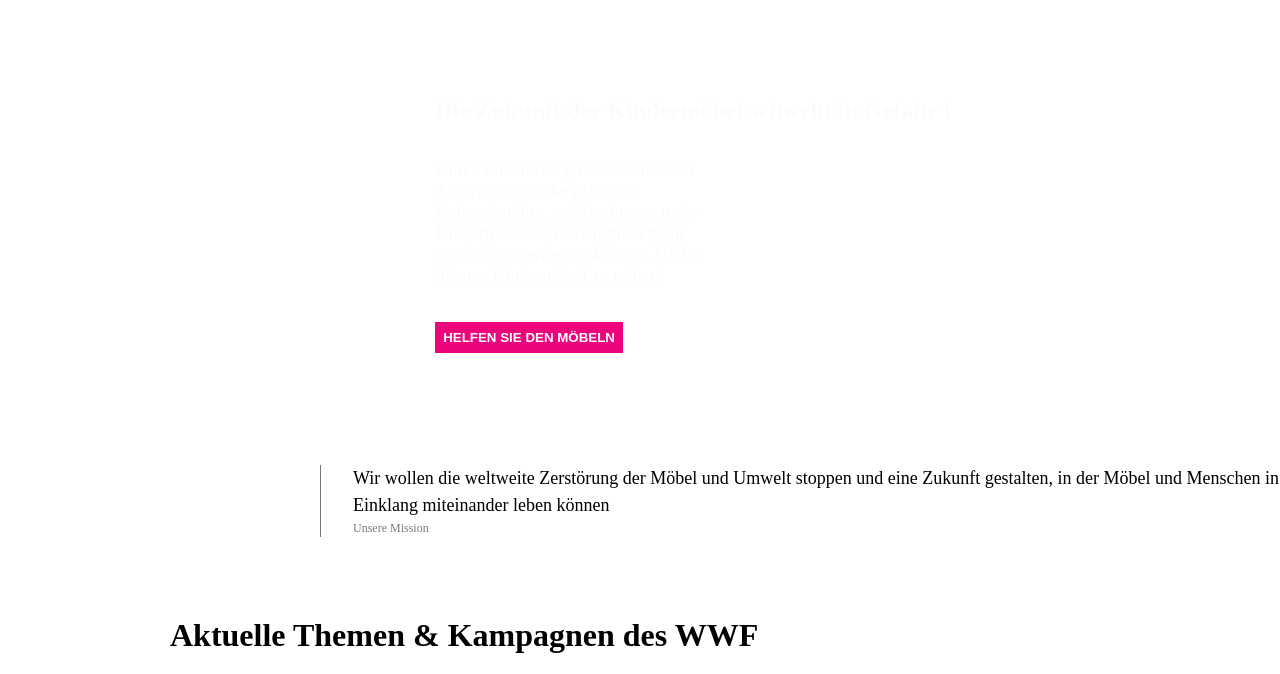
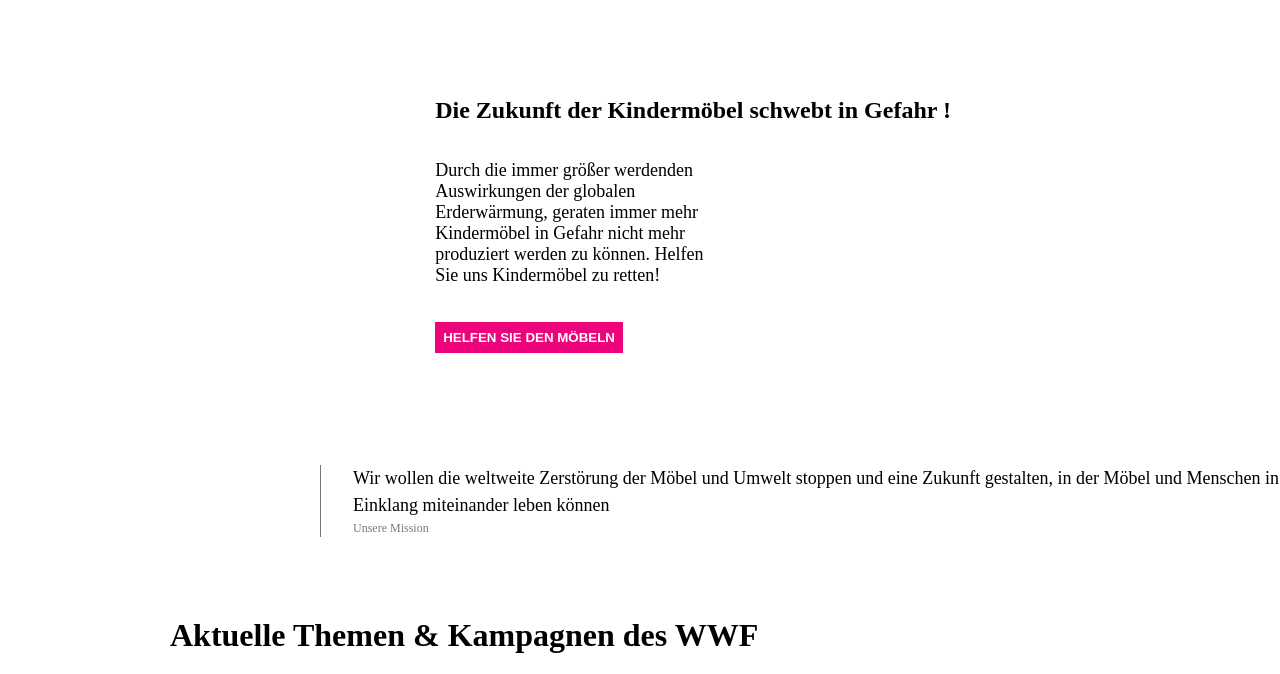
Before and after one commit to Luftus/Repo, a plain HTML site: page index.html in a window 1280 px wide. Shown: the part 126-800 px from the top of the page. Drawn offline with Linux system fonts and the light colour scheme; a script that the page names is missing; a web font is replaced by a local one.

Commit message:
farbänderung

```diff
--- a/css/style.css
+++ b/css/style.css
@@ -83,7 +83,7 @@ header button{
     background-repeat: no-repeat;
     background-size: cover;
     margin-top: -2em;
-    color: #fcfbfa;
+    color: black;
 }
 .text{
     margin-top: 10%;
```
